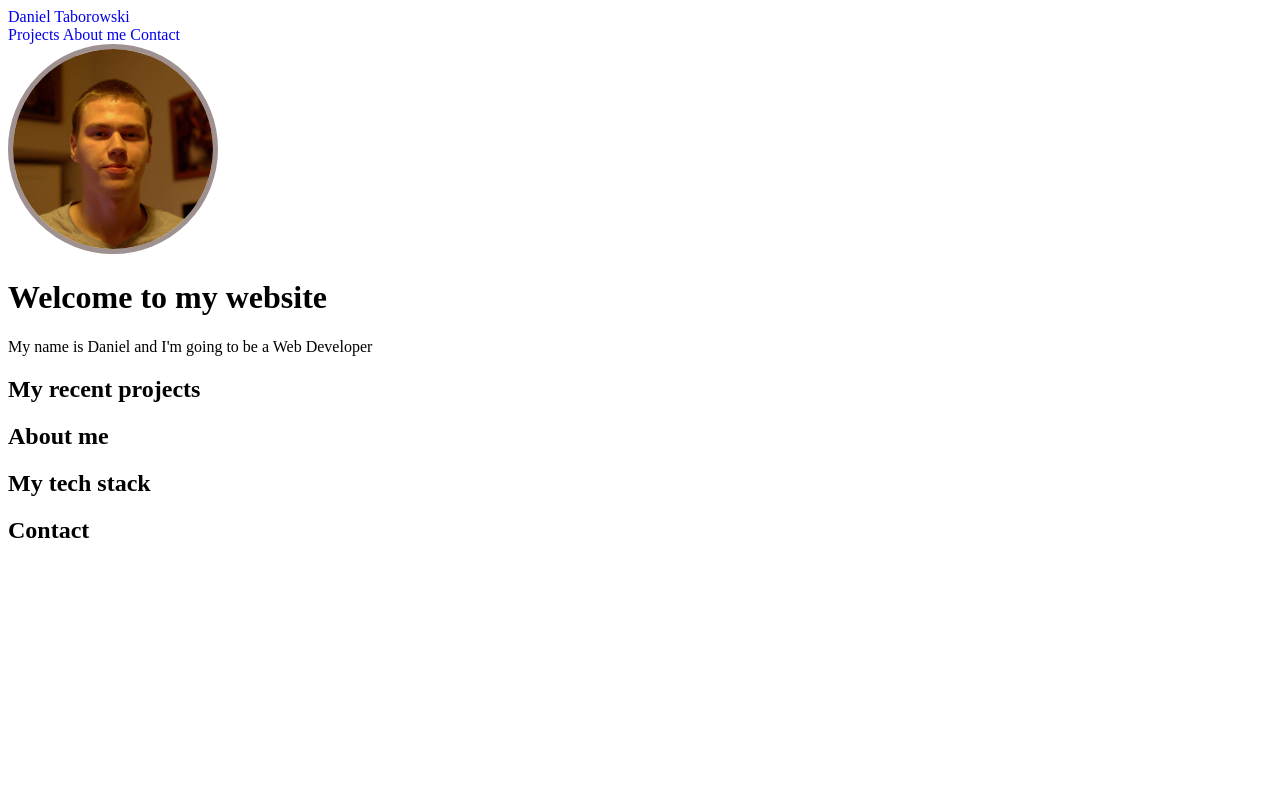
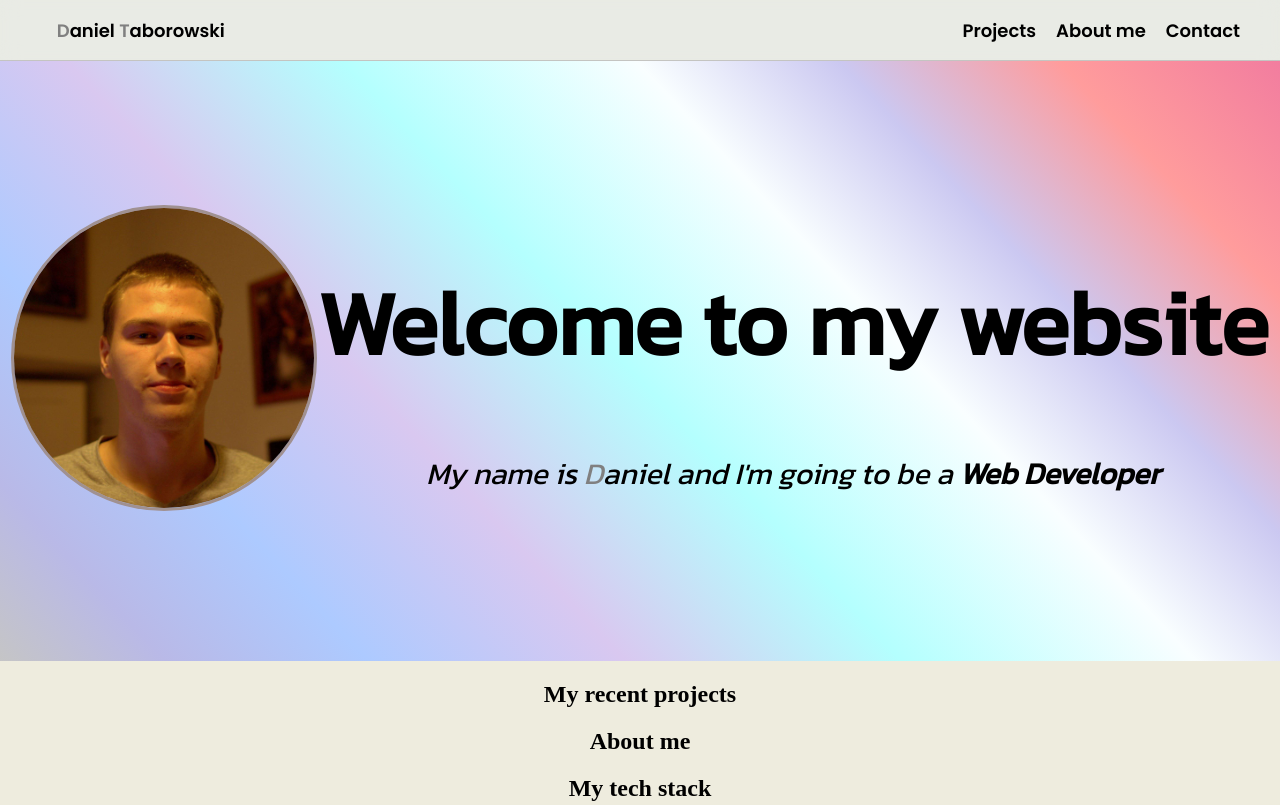
Before and after one commit to Daneqq/Personal-Webpage, a plain HTML site: page index.html in a window 1280 px wide. Shown: the top 805 px of the page. Drawn offline with Linux system fonts and the light colour scheme.

Commit message:
Add styling for nav-bar and header

```diff
--- a/index.html
+++ b/index.html
@@ -8,21 +8,23 @@
     <link rel="icon" href="images/logo1.png" />
 </head>
 <body>
+    <nav id="menu">
+        <div id="menu-item-1"><a href="index.html"><span class="first-letter">D</span>aniel <span class="first-letter">T</span>aborowski</a></div>
+        <div id="menu-item-2">
+            <a href="#projects">Projects</a>
+            <a href="#about-me">About me</a>
+            <a href="#contact">Contact</a>
+            <div></div>
+            <div></div>
+        </div>
+    </nav>
     <header>
-        <nav id="menu">
-            <div><a href="#welcome">Daniel Taborowski</a></div>
+        <div id="welcome">
+            <div><img id="me" src="images/my-face.jpg" alt="my face"/></div>
             <div>
-                <a href="#projects">Projects</a>
-                <a href="#about-me">About me</a>
-                <a href="#contact">Contact</a>
+                <h1>Welcome to my website</h1>
+                <p id="description">My name is <span class="first-letter">D</span>aniel and I'm going to be a <span id="web-dev">Web Developer</span></p>
             </div>
-        </nav>
-        <div id="welcome">
-            <img id="me" src="images/my-face.jpg" alt="my face"/>
-            <h1>Welcome to my website</h1>
-            <p>My name is Daniel and I'm going to be a Web Developer</p>
-
-
         </div>
     </header>
     <main>
--- a/styles.css
+++ b/styles.css
@@ -1,15 +1,114 @@
-body{
+@import url('https://fonts.googleapis.com/css2?family=Poppins:wght@600&display=swap');
+@import url('https://fonts.googleapis.com/css2?family=Kanit&display=swap');
 
+body {
+    background-color: rgb(238, 236, 222);
+    margin: 0;
+    padding: 0;
+    text-align: center;
+    box-sizing: border-box;
+}
+
+nav {
+    width: 100%;
+    background-color: rgba(228, 233, 236, 0.5);
+    height: 60px;
+    border-bottom: 1px solid rgba(177, 175, 175, 0.651);
+    position: sticky;
+    top: 0px;
+    display: flex;
+    flex-direction: row;
+    justify-content: space-around;
+    align-items: center;
+    font-size: 18px;
+    font-family: 'Poppins', sans-serif;
+    backdrop-filter: blur(10px);
+
+}
+
+#menu-item-1 {
+    flex-grow: 1;
+}
+
+#menu-item-2 {
+    flex-grow: 6;
+    display: flex;
+    flex-direction: row;
+    justify-content: flex-end;
+    gap: 20px;
+}
+
+header{
+
+    width: 100%;
+    height: 600px;
+    background: linear-gradient(47deg, rgba(197,197,198,1) 0%, rgba(185,185,231,1) 9%, rgba(173,202,255,1) 20%, rgba(217,200,240,1) 34%, rgba(180,255,254,1) 49%, rgba(249,254,255,1) 65%, rgba(203,200,241,1) 76%, rgba(255,156,156,1) 88%, rgba(242,125,159,1) 100%);
+    display: flex;
+    align-items: center;
+    justify-content: center;
+    font-family: 'Kanit', sans-serif;
+
+}
+
+#welcome {
+    display: flex;
+    flex-direction: row;
+    justify-items: center;
+    align-items: center;
+
+
+
+
+
+}
+
+main {
+    height: 1200px;
+    width: 100%;
+
+}
+
+footer{
+    height: 150px;
+    width: 100%;
+    background: linear-gradient(47deg, rgba(197,197,198,1) 0%, rgba(185,185,231,1) 9%, rgba(173,202,255,1) 20%, rgba(217,200,240,1) 34%, rgba(180,255,254,1) 49%, rgba(249,254,255,1) 65%, rgba(203,200,241,1) 76%, rgba(255,156,156,1) 88%, rgba(242,125,159,1) 100%);
 }
 
 a {
     text-decoration: none;
+    color: black;
 }
+
 #me {
-    height: 200px;
-    width: 200px;
-    border: solid 5px #a09191;
+
+    height: 300px;
+    width: 300px;
+    border: solid 3px #a09191;
     border-radius: 50%;
 
+}
+
+.first-letter {
+    color:gray;
 
 }
+
+a:hover {
+    color: grey;
+
+}
+
+h1 {
+    font-size: 90px;
+}
+
+#description {
+    font-size: 30px;
+    font-style: italic;
+}
+
+#web-dev{
+
+    font-weight: bolder;
+    font-family: 40px;
+}
```
